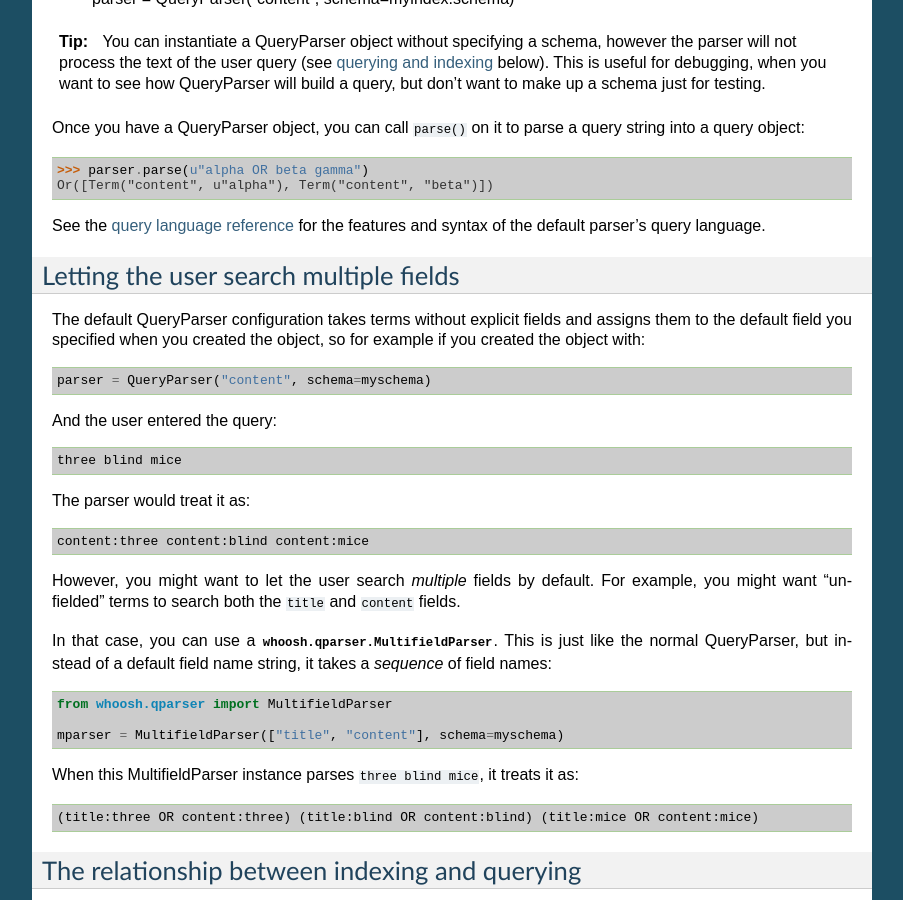
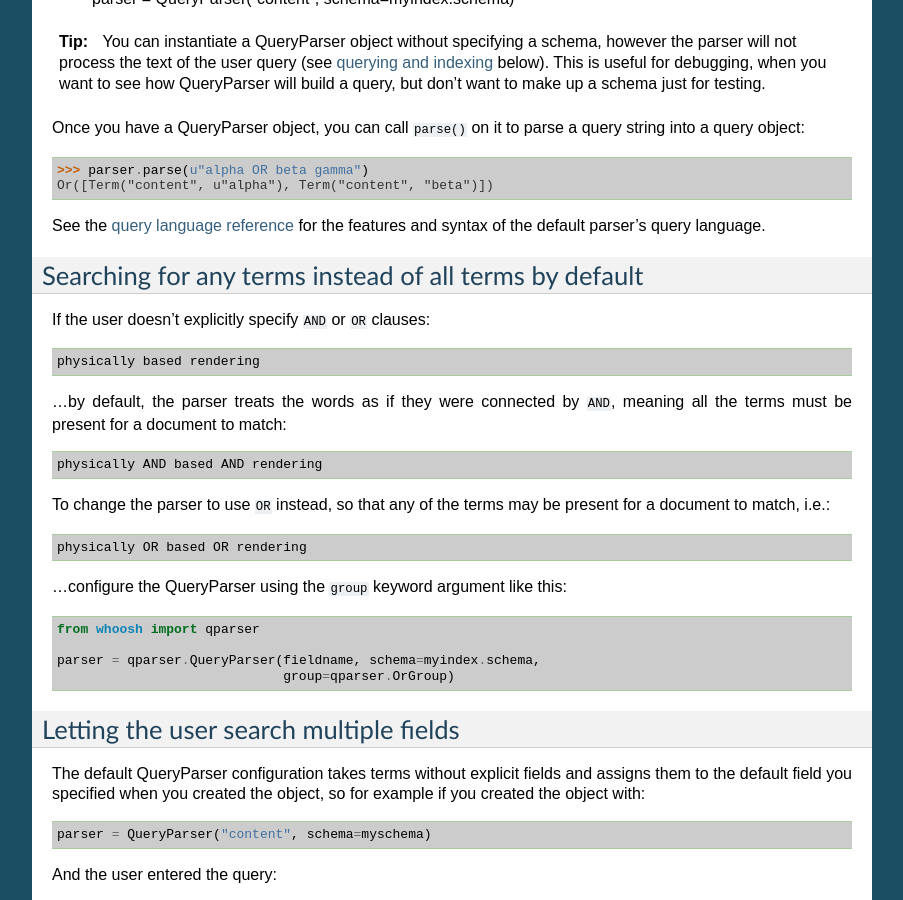
Before and after one commit to dex4er/whoosh, a Sphinx documentation site: the page built from docs/source/parsing.rst, in a window 1280 px wide and 900 px high, scrolled down 853 px. Shown: the whole window, without its empty margins (198-1101 px from the left). Built offline with Sphinx 7.4.7, drawn with Linux system fonts in a browser that asks for light colours; some of the changed text lies outside the part shown.

Commit message:
Fixed references to Searcher.find(), added docs on group=qparser.OrGroup.

```diff
--- a/docs/source/parsing.rst
+++ b/docs/source/parsing.rst
@@ -63,6 +63,31 @@ query string into a query object::
 
 See the :doc:`query language reference <querylang>` for the features and syntax
 of the default parser's query language.
+
+
+Searching for any terms instead of all terms by default
+=======================================================
+
+If the user doesn't explicitly specify ``AND`` or ``OR`` clauses::
+
+    physically based rendering
+
+...by default, the parser treats the words as if they were connected by ``AND``,
+meaning all the terms must be present for a document to match::
+
+    physically AND based AND rendering
+
+To change the parser to use ``OR`` instead, so that any of the terms may be
+present for a document to match, i.e.::
+
+    physically OR based OR rendering
+
+...configure the QueryParser using the ``group`` keyword argument like this::
+
+    from whoosh import qparser
+
+    parser = qparser.QueryParser(fieldname, schema=myindex.schema,
+                                 group=qparser.OrGroup)
 
 
 Letting the user search multiple fields
--- a/docs/source/quickstart.rst
+++ b/docs/source/quickstart.rst
@@ -21,8 +21,10 @@ A quick introduction
 >>> writer.add_document(title=u"Second document", path=u"/b",
 ...                     content=u"The second one is even more interesting!")
 >>> writer.commit()
+>>> from whoosh.qparser import QueryParser
 >>> searcher = ix.searcher()
->>> results = searcher.find("first")
+>>> query = QueryParser("content").parse("first")
+>>> results = searcher.search(query)
 >>> results[0]
 {"title": u"First document", "path": u"/a"}
 
```
Also changed, not shown: other parts of docs/source/quickstart.rst (+1 -1 lines).
